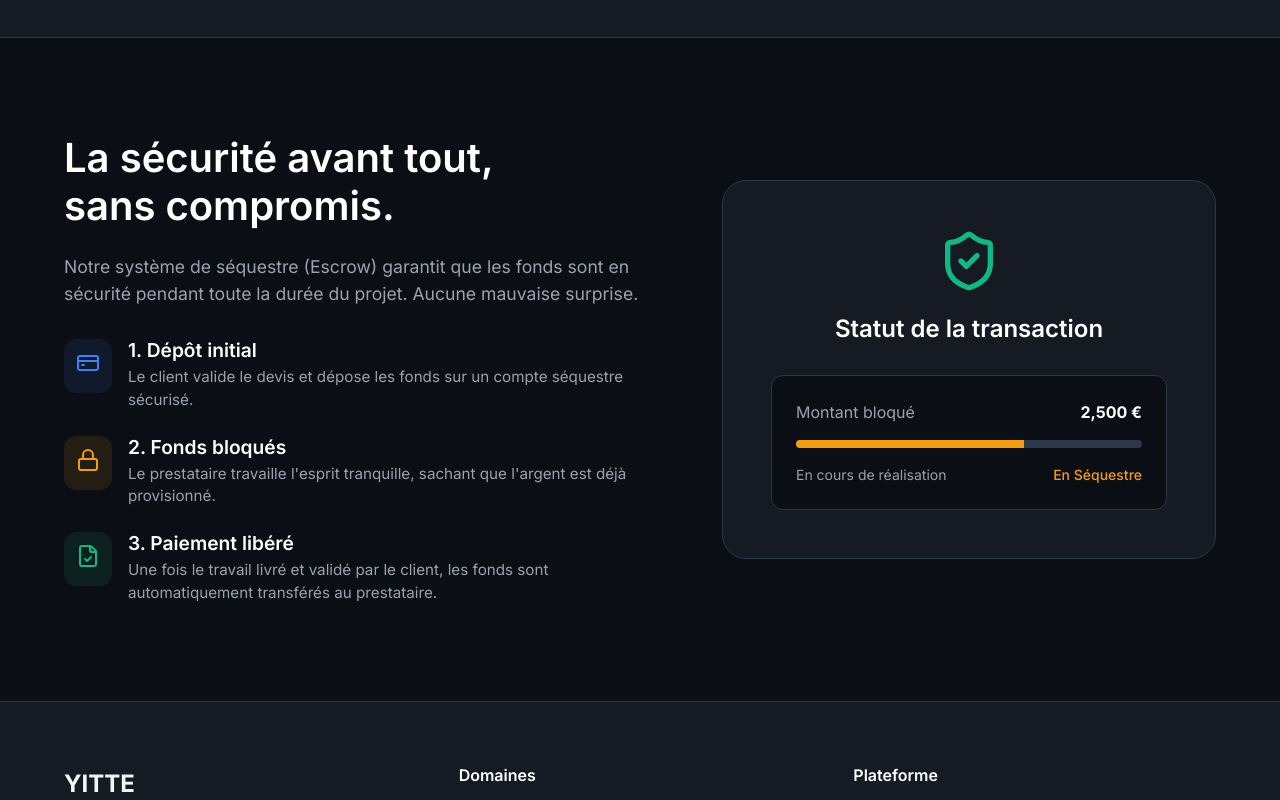
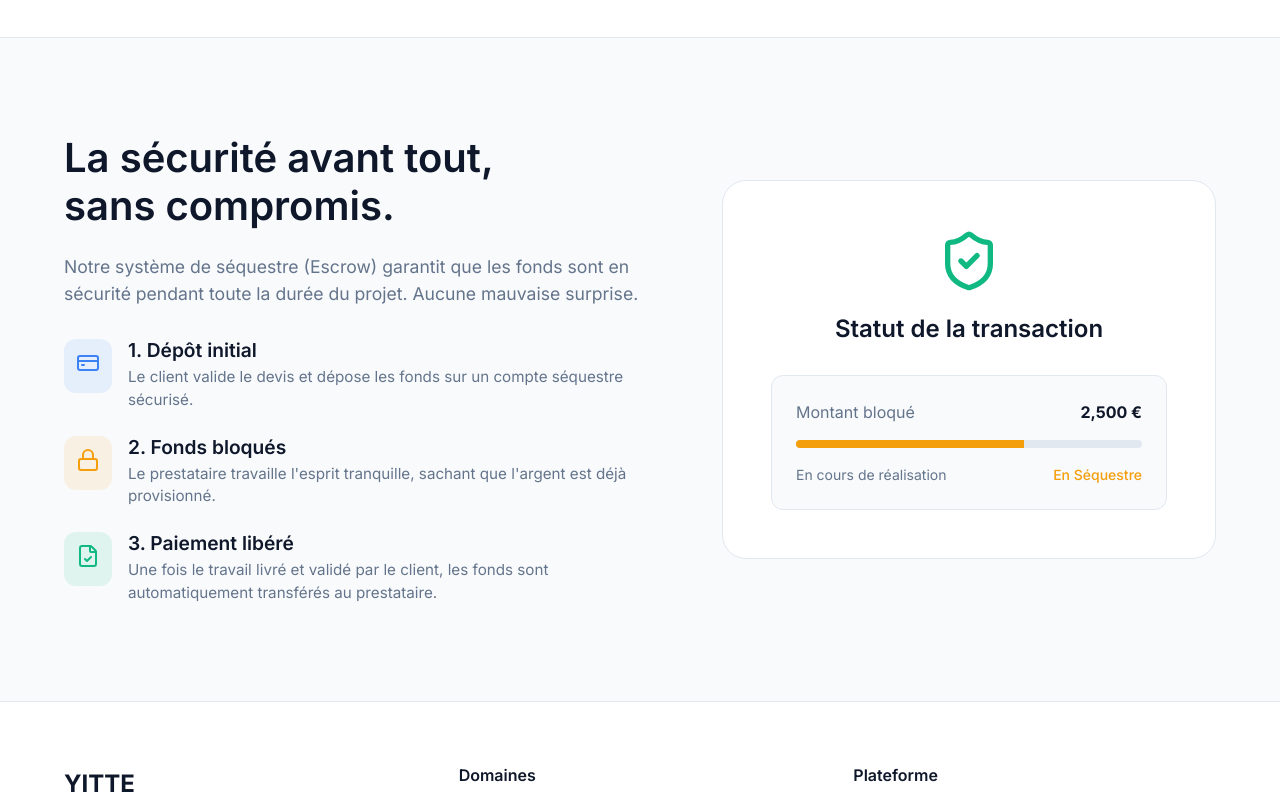
Before and after one commit to TAMS-YITTE/YITTENET, a React (Vite) app: page / in a window 1280 px wide. Shown: the part 1280-2080 px from the top of the page. Built offline with nearby package versions, Linux system fonts and the light colour scheme; no server answers.

Commit message:
style: switch to light mode

```diff
--- /dev/null
+++ b/replace_colors.cjs
@@ -0,0 +1,23 @@
+const fs = require('fs');
+const path = require('path');
+
+function walkDir(dir) {
+  const files = fs.readdirSync(dir);
+  for (const file of files) {
+    const filePath = path.join(dir, file);
+    const stat = fs.statSync(filePath);
+    if (stat.isDirectory()) {
+      walkDir(filePath);
+    } else if (filePath.endsWith('.jsx')) {
+      let content = fs.readFileSync(filePath, 'utf8');
+      if (content.includes("color: 'white'")) {
+        content = content.replace(/color: 'white'/g, "color: 'var(--text-main)'");
+        fs.writeFileSync(filePath, content, 'utf8');
+        console.log(`Updated ${filePath}`);
+      }
+    }
+  }
+}
+
+walkDir(path.join(__dirname, 'src'));
+console.log('Done');
--- a/src/components/Footer.jsx
+++ b/src/components/Footer.jsx
@@ -20,7 +20,7 @@ const Footer = () => {
         </div>
 
         <div>
-          <h4 style={{ marginBottom: '1rem', color: 'white' }}>Domaines</h4>
+          <h4 style={{ marginBottom: '1rem', color: 'var(--text-main)' }}>Domaines</h4>
           <ul style={{ display: 'flex', flexDirection: 'column', gap: '0.5rem' }}>
             <li><Link to="/domain/web3" style={{ color: 'var(--text-muted)' }}>Web3 & Blockchain</Link></li>
             <li><Link to="/domain/genai" style={{ color: 'var(--text-muted)' }}>IA Générative</Link></li>
@@ -29,7 +29,7 @@ const Footer = () => {
         </div>
 
         <div>
-          <h4 style={{ marginBottom: '1rem', color: 'white' }}>Plateforme</h4>
+          <h4 style={{ marginBottom: '1rem', color: 'var(--text-main)' }}>Plateforme</h4>
           <ul style={{ display: 'flex', flexDirection: 'column', gap: '0.5rem' }}>
             <li><Link to="/jobs" style={{ color: 'var(--text-muted)' }}>Trouver une mission</Link></li>
             <li><Link to="/freelancers" style={{ color: 'var(--text-muted)' }}>Rechercher un prestataire</Link></li>
--- a/src/components/Navbar.jsx
+++ b/src/components/Navbar.jsx
@@ -16,7 +16,7 @@ const Navbar = () => {
       position: 'fixed',
       top: 0,
       width: '100%',
-      backgroundColor: 'rgba(11, 14, 20, 0.8)',
+      backgroundColor: 'rgba(255, 255, 255, 0.8)',
       backdropFilter: 'blur(10px)',
       borderBottom: '1px solid var(--border-color)',
       zIndex: 50,
@@ -25,7 +25,7 @@ const Navbar = () => {
       <div className="container" style={{ display: 'flex', justifyContent: 'space-between', alignItems: 'center' }}>
 
         {/* Logo */}
-        <Link to="/" style={{ fontSize: '1.5rem', fontWeight: 'bold', color: 'white', display: 'flex', alignItems: 'center', gap: '0.75rem', textDecoration: 'none' }}>
+        <Link to="/" style={{ fontSize: '1.5rem', fontWeight: 'bold', color: 'var(--text-main)', display: 'flex', alignItems: 'center', gap: '0.75rem', textDecoration: 'none' }}>
           <img src="/logo.png" alt="YITTE Logo" style={{ height: '36px', borderRadius: '4px' }} />
           YITTE
         </Link>
--- a/src/index.css
+++ b/src/index.css
@@ -2,25 +2,25 @@
   /* Typography */
   --font-family: 'Inter', system-ui, -apple-system, sans-serif;
 
-  /* Colors - Base (Dark Theme) */
-  --bg-color: #0B0E14;
-  --bg-card: #151A23;
-  --bg-card-hover: #1C222E;
-  --text-main: #F3F4F6;
-  --text-muted: #9CA3AF;
-  --border-color: #2D3748;
+  /* Colors - Base (Light Theme) */
+  --bg-color: #F8FAFC;
+  --bg-card: #FFFFFF;
+  --bg-card-hover: #F1F5F9;
+  --text-main: #0F172A;
+  --text-muted: #64748B;
+  --border-color: #E2E8F0;
 
   /* Colors - Primary (Trust/Brand) */
   --primary: #3B82F6;
   --primary-hover: #2563EB;
 
   /* Colors - Domains */
-  --domain-web3: #00F0FF;
-  --domain-web3-bg: rgba(0, 240, 255, 0.1);
-  --domain-genai: #E94057;
-  --domain-genai-bg: rgba(233, 64, 87, 0.1);
-  --domain-nocode: #10B981;
-  --domain-nocode-bg: rgba(16, 185, 129, 0.1);
+  --domain-web3: #0284C7;
+  --domain-web3-bg: #E0F2FE;
+  --domain-genai: #E11D48;
+  --domain-genai-bg: #FFE4E6;
+  --domain-nocode: #059669;
+  --domain-nocode-bg: #D1FAE5;
 
   /* Escrow / Status */
   --status-pending: #F59E0B;
@@ -28,9 +28,9 @@
 
   /* Layout */
   --container-width: 1200px;
-  --radius-sm: 6px;
-  --radius-md: 12px;
-  --radius-lg: 20px;
+  --radius-sm: 8px;
+  --radius-md: 16px;
+  --radius-lg: 24px;
   --transition: all 0.3s ease;
 }
 
@@ -68,7 +68,7 @@ button {
 h1, h2, h3, h4 {
   font-weight: 600;
   line-height: 1.2;
-  color: #FFFFFF;
+  color: var(--text-main);
 }
 
 h1 { font-size: 3rem; margin-bottom: 1rem; }
@@ -122,12 +122,13 @@ p { color: var(--text-muted); }
   border-radius: var(--radius-md);
   padding: 1.5rem;
   transition: var(--transition);
+  box-shadow: 0 4px 6px -1px rgba(0, 0, 0, 0.05), 0 2px 4px -1px rgba(0, 0, 0, 0.03);
 }
 
 .card:hover {
   border-color: var(--primary);
-  transform: translateY(-2px);
-  box-shadow: 0 10px 25px -5px rgba(0,0,0, 0.5);
+  transform: translateY(-4px);
+  box-shadow: 0 20px 25px -5px rgba(0, 0, 0, 0.1), 0 10px 10px -5px rgba(0, 0, 0, 0.04);
 }
 
 /* Badges */
--- a/src/pages/DomainCatalog.jsx
+++ b/src/pages/DomainCatalog.jsx
@@ -97,7 +97,7 @@ const DomainCatalog = () => {
                   {job.icon}
                 </div>
 
-                <h3 style={{ fontSize: '1.25rem', color: 'white' }}>{job.title}</h3>
+                <h3 style={{ fontSize: '1.25rem', color: 'var(--text-main)' }}>{job.title}</h3>
                 <p style={{ marginBottom: '1.5rem', flex: 1 }}>{job.desc}</p>
 
                 <Link to={`/post-job?domain=${id}&jobTitle=${encodeURIComponent(job.title)}`} className="btn" style={{ backgroundColor: domain.color, color: (id === 'web3' || id === 'nocode') ? '#000' : '#fff', width: '100%' }}>
--- a/src/pages/FreelancersList.jsx
+++ b/src/pages/FreelancersList.jsx
@@ -84,7 +84,7 @@ const FreelancersList = () => {
             <div style={{ display: 'flex', gap: '1.5rem', marginBottom: '1.5rem' }}>
               <img src={freelancer.avatar} alt={freelancer.name} style={{ width: '80px', height: '80px', borderRadius: '50%', objectFit: 'cover' }} />
               <div>
-                <h3 style={{ color: 'white', fontSize: '1.25rem', marginBottom: '0.25rem', display: 'flex', alignItems: 'center', gap: '0.5rem' }}>
+                <h3 style={{ color: 'var(--text-main)', fontSize: '1.25rem', marginBottom: '0.25rem', display: 'flex', alignItems: 'center', gap: '0.5rem' }}>
                   {freelancer.name}
                   {freelancer.verified && <ShieldCheck size={18} color="var(--primary)" />}
                 </h3>
@@ -104,7 +104,7 @@ const FreelancersList = () => {
             </div>
 
             <div style={{ display: 'flex', justifyContent: 'space-between', alignItems: 'center', borderTop: '1px solid var(--border-color)', paddingTop: '1rem' }}>
-              <span style={{ fontWeight: 'bold', color: 'white' }}>{freelancer.rate}</span>
+              <span style={{ fontWeight: 'bold', color: 'var(--text-main)' }}>{freelancer.rate}</span>
               <span className={`badge badge-${freelancer.domain}`}>{freelancer.domain === 'genai' ? 'IA' : freelancer.domain.toUpperCase()}</span>
             </div>
           </Link>
--- a/src/pages/Home.jsx
+++ b/src/pages/Home.jsx
@@ -101,21 +101,21 @@ const Home = () => {
               <li style={{ display: 'flex', gap: '1rem', alignItems: 'flex-start' }}>
                 <div style={{ backgroundColor: 'rgba(59,130,246,0.1)', padding: '0.75rem', borderRadius: '12px', color: 'var(--primary)' }}><CreditCard size={24} /></div>
                 <div>
-                  <h4 style={{ fontSize: '1.2rem', marginBottom: '0.25rem', color: 'white' }}>1. Dépôt initial</h4>
+                  <h4 style={{ fontSize: '1.2rem', marginBottom: '0.25rem', color: 'var(--text-main)' }}>1. Dépôt initial</h4>
                   <p style={{ fontSize: '0.95rem' }}>Le client valide le devis et dépose les fonds sur un compte séquestre sécurisé.</p>
                 </div>
               </li>
               <li style={{ display: 'flex', gap: '1rem', alignItems: 'flex-start' }}>
                 <div style={{ backgroundColor: 'rgba(245,158,11,0.1)', padding: '0.75rem', borderRadius: '12px', color: 'var(--status-pending)' }}><Lock size={24} /></div>
                 <div>
-                  <h4 style={{ fontSize: '1.2rem', marginBottom: '0.25rem', color: 'white' }}>2. Fonds bloqués</h4>
+                  <h4 style={{ fontSize: '1.2rem', marginBottom: '0.25rem', color: 'var(--text-main)' }}>2. Fonds bloqués</h4>
                   <p style={{ fontSize: '0.95rem' }}>Le prestataire travaille l'esprit tranquille, sachant que l'argent est déjà provisionné.</p>
                 </div>
               </li>
               <li style={{ display: 'flex', gap: '1rem', alignItems: 'flex-start' }}>
                 <div style={{ backgroundColor: 'rgba(16,185,129,0.1)', padding: '0.75rem', borderRadius: '12px', color: 'var(--status-success)' }}><FileCheck size={24} /></div>
                 <div>
-                  <h4 style={{ fontSize: '1.2rem', marginBottom: '0.25rem', color: 'white' }}>3. Paiement libéré</h4>
+                  <h4 style={{ fontSize: '1.2rem', marginBottom: '0.25rem', color: 'var(--text-main)' }}>3. Paiement libéré</h4>
                   <p style={{ fontSize: '0.95rem' }}>Une fois le travail livré et validé par le client, les fonds sont automatiquement transférés au prestataire.</p>
                 </div>
               </li>
@@ -125,13 +125,13 @@ const Home = () => {
           <div style={{ flex: '1 1 400px', backgroundColor: 'var(--bg-card)', padding: '3rem', borderRadius: '24px', border: '1px solid var(--border-color)', position: 'relative' }}>
             <div style={{ textAlign: 'center', marginBottom: '2rem' }}>
               <ShieldCheck size={64} style={{ color: 'var(--status-success)', margin: '0 auto 1rem' }} />
-              <h3 style={{ color: 'white' }}>Statut de la transaction</h3>
+              <h3 style={{ color: 'var(--text-main)' }}>Statut de la transaction</h3>
             </div>
 
             <div style={{ backgroundColor: 'var(--bg-color)', padding: '1.5rem', borderRadius: '12px', border: '1px solid var(--border-color)' }}>
               <div style={{ display: 'flex', justifyContent: 'space-between', marginBottom: '1rem' }}>
                 <span style={{ color: 'var(--text-muted)' }}>Montant bloqué</span>
-                <span style={{ fontWeight: 'bold', color: 'white' }}>2,500 €</span>
+                <span style={{ fontWeight: 'bold', color: 'var(--text-main)' }}>2,500 €</span>
               </div>
               <div style={{ width: '100%', height: '8px', backgroundColor: 'var(--border-color)', borderRadius: '4px', overflow: 'hidden', marginBottom: '1rem' }}>
                 <div style={{ width: '66%', height: '100%', backgroundColor: 'var(--status-pending)' }}></div>
--- a/src/pages/JobsList.jsx
+++ b/src/pages/JobsList.jsx
@@ -63,7 +63,7 @@ const JobsList = () => {
       <div style={{ display: 'grid', gridTemplateColumns: '250px 1fr', gap: '3rem' }}>
         {/* Sidebar Filters */}
         <div className="card" style={{ height: 'fit-content' }}>
-          <div style={{ display: 'flex', alignItems: 'center', gap: '0.5rem', marginBottom: '1.5rem', color: 'white', fontWeight: 'bold' }}>
+          <div style={{ display: 'flex', alignItems: 'center', gap: '0.5rem', marginBottom: '1.5rem', color: 'var(--text-main)', fontWeight: 'bold' }}>
             <Filter size={18} /> Filtres
           </div>
 
@@ -102,11 +102,11 @@ const JobsList = () => {
             <div key={job.id} className="card" style={{ display: 'flex', flexDirection: 'column', gap: '1rem' }}>
               <div style={{ display: 'flex', justifyContent: 'space-between', alignItems: 'flex-start' }}>
                 <div>
-                  <h3 style={{ color: 'white', marginBottom: '0.5rem' }}>{job.title}</h3>
+                  <h3 style={{ color: 'var(--text-main)', marginBottom: '0.5rem' }}>{job.title}</h3>
                   <span className={`badge badge-${job.domain}`}>{job.domain === 'genai' ? 'IA Générative' : job.domain.toUpperCase()}</span>
                 </div>
                 <div style={{ textAlign: 'right' }}>
-                  <div style={{ fontSize: '1.25rem', fontWeight: 'bold', color: 'white' }}>{job.budget} €</div>
+                  <div style={{ fontSize: '1.25rem', fontWeight: 'bold', color: 'var(--text-main)' }}>{job.budget} €</div>
                   <div style={{ fontSize: '0.85rem', color: 'var(--text-muted)' }}>Budget fixe</div>
                 </div>
               </div>
--- a/src/pages/Signup.jsx
+++ b/src/pages/Signup.jsx
@@ -165,7 +165,7 @@ const Signup = () => {
 
           {!isLogin && role === 'freelancer' && (
             <div style={{ marginTop: '2rem', padding: '1.5rem', backgroundColor: 'rgba(59,130,246,0.05)', borderRadius: '12px', border: '1px dashed var(--primary)' }}>
-              <h4 style={{ marginBottom: '1rem', color: 'white', display: 'flex', alignItems: 'center', gap: '0.5rem' }}>
+              <h4 style={{ marginBottom: '1rem', color: 'var(--text-main)', display: 'flex', alignItems: 'center', gap: '0.5rem' }}>
                 Onboarding Rapide 🚀
               </h4>
               <p style={{ fontSize: '0.9rem', marginBottom: '1.5rem', color: 'var(--text-muted)' }}>
@@ -176,7 +176,7 @@ const Signup = () => {
                 {file ? (
                   <>
                     <FileCheck size={40} color="var(--status-success)" />
-                    <span style={{ color: 'white' }}>{file.name} ajouté !</span>
+                    <span style={{ color: 'var(--text-main)' }}>{file.name} ajouté !</span>
                   </>
                 ) : (
                   <>
```
Also changed, not shown: src/pages/CheckoutEscrow.jsx (+6 -6 lines), src/pages/Dashboard.jsx (+5 -5 lines), src/pages/Profile.jsx (+5 -5 lines).
